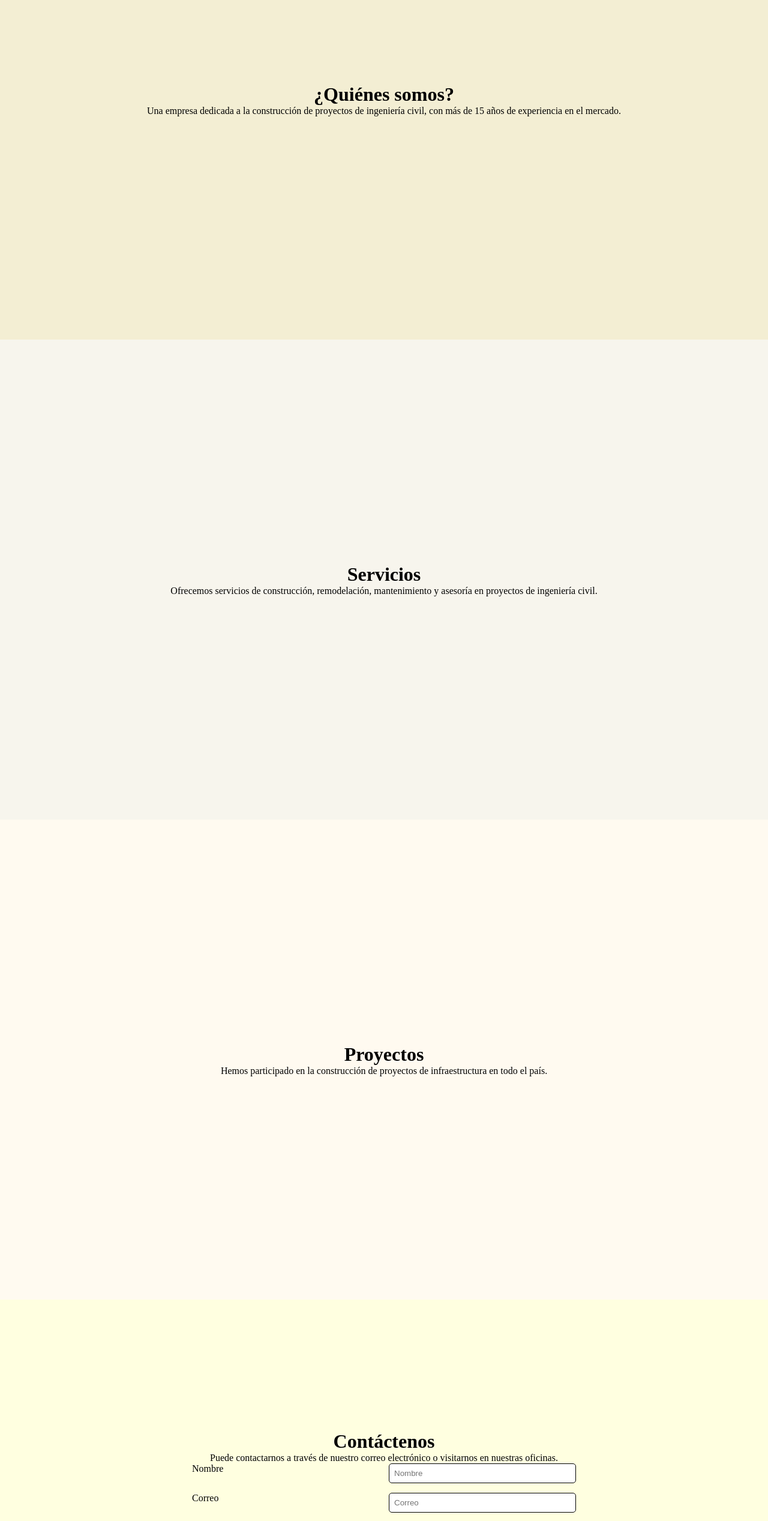
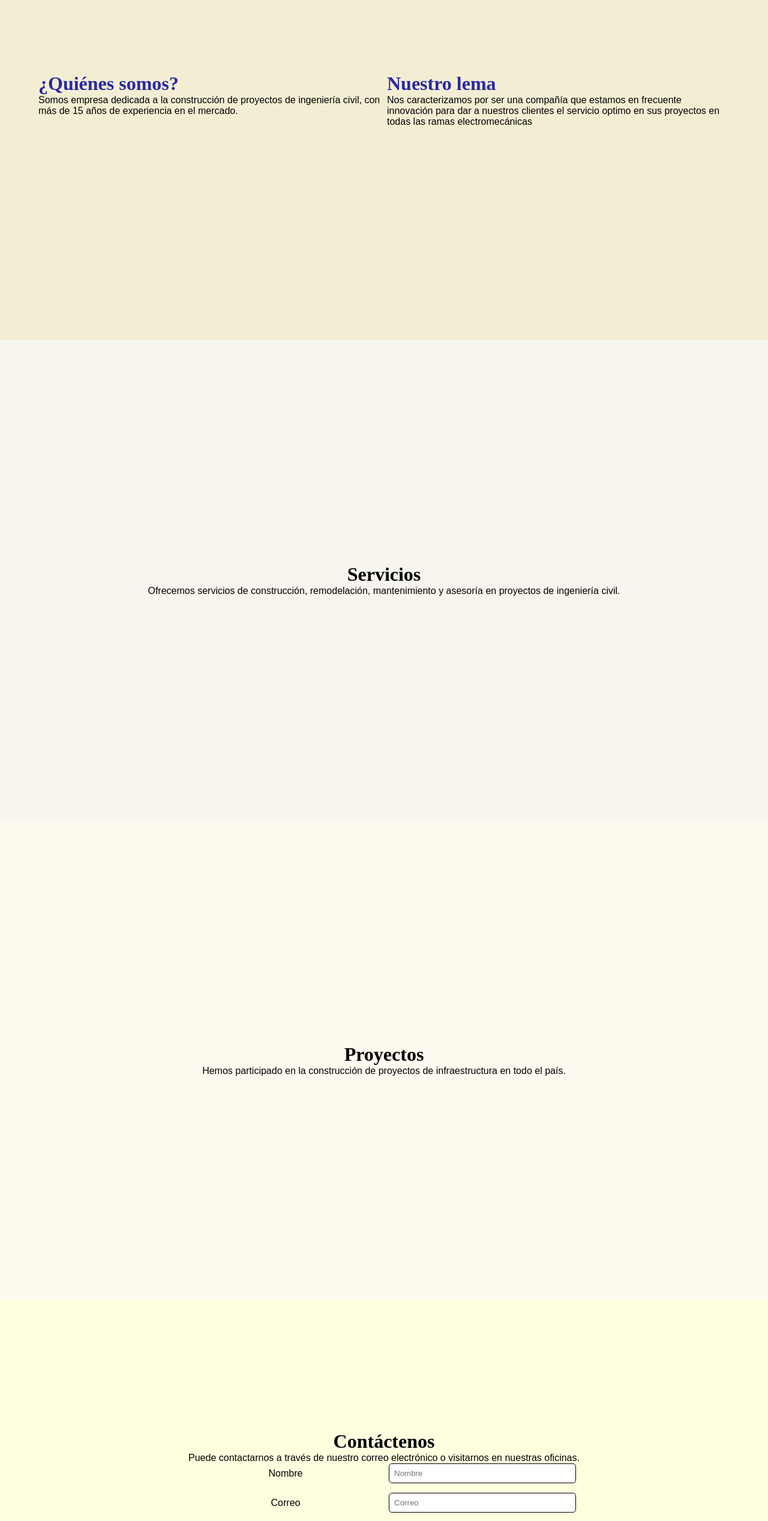
Before and after one commit to danimaietta/rojasruiz, a Next.js app: page / in a window 1280 px wide. Shown: the part 234-2769 px from the top of the page at 60% size. Built offline with nearby package versions, Linux system fonts and the light colour scheme.

Commit message:
text re-arange, divided by components

```diff
--- a/src/app/aboutUs/page.module.css
+++ b/src/app/aboutUs/page.module.css
@@ -0,0 +1,22 @@
+.aboutUs {
+    display: grid;
+    grid-gap: 10px;
+    grid-template-columns: repeat(2, 1fr);
+    margin: 5vw;
+}
+
+.aboutUs h1{
+    animation: text-appear 1s ease-in-out;
+    color: var(--h1-color);
+}
+
+@keyframes text-appear {
+    0% {
+        opacity: 0;
+        transform: translateX(20px);
+    }
+    100% {
+        opacity: 1;
+        transform: translateY(0);
+    }
+}
--- a/src/app/aboutUs/page.tsx
+++ b/src/app/aboutUs/page.tsx
@@ -1,13 +1,25 @@
+import styles from './page.module.css'
+
 export default function AboutUs() {
 
   return (
-    <>
-        <h1>¿Quiénes somos?</h1>
-        <p>
-            Una empresa dedicada a la construcción de proyectos
+    <div className={styles['aboutUs']}>
+        <div>
+          <h1>¿Quiénes somos?</h1>
+          <p>
+            Somos empresa dedicada a la construcción de proyectos
             de ingeniería civil, con más de 15 años de experiencia
             en el mercado.
-        </p>
-    </>
+          </p>
+        </div>
+        <div>
+          <h1>Nuestro lema</h1>
+          <p>
+            Nos caracterizamos por ser una compañía que estamos en
+            frecuente innovación para dar a nuestros clientes el servicio
+            optimo en sus proyectos en todas las ramas electromecánicas
+          </p>
+        </div>
+    </div>
   )
 }
--- /dev/null
+++ b/src/app/contact/page.module.css
@@ -0,0 +1,31 @@
+.contact-form {
+    display: grid;
+    grid-template-columns: 1fr 1fr;
+    grid-template-rows: 1fr 1fr;
+    gap: 1rem;
+    width: 50%;
+  }
+
+  .contact-form > p {
+    margin: auto auto;
+  }
+
+  .contact-form > input {
+    border: 1px solid black;
+    border-radius: 5px;
+    padding: 0.5rem;
+  }
+
+  .contact-form > textarea {
+    border: 1px solid black;
+    border-radius: 5px;
+    padding: 0.5rem;
+    height: 5rem;
+  }
+
+  .contact-form > button {
+    background-color: var(--hover-color);
+    border: none;
+    border-radius: 5px;
+    padding: 0.5rem;
+  }
--- /dev/null
+++ b/src/app/contact/page.tsx
@@ -0,0 +1,35 @@
+import styles from './page.module.css'
+
+export default function Contact() {
+
+    return (
+      <>
+        <h1>Contáctenos</h1>
+        <p>
+            Puede contactarnos a través de nuestro correo
+            electrónico o visitarnos en nuestras oficinas.
+        </p>
+        <form className={styles['contact-form']}>
+            <p>Nombre</p>
+            <input type='text' placeholder='Nombre'></input>
+            <p>Correo</p>
+            <input type='text' placeholder='Correo'></input>
+            <p>Teléfono</p>
+            <input type='text' placeholder='Teléfono'></input>
+            <p>Que servicio necesita?</p>
+            <select>
+                <option value="construcción">Instalación</option>
+                <option value="remodelación">Remodelación</option>
+                <option value="asesoría">Asesoría</option>
+                <option value="verificación">Verificación Eléctrica</option>
+                <option value="mantenimiento">Mantenimiento</option>
+                <option value="diseño">Diseño Eléctrico</option>
+                <option value="mantenimiento">Red Cableado</option>
+            </select>
+            <p>Mensaje</p>
+            <textarea placeholder='Dejenos un mensaje'></textarea>
+            <button onClick={e => e.preventDefault()}>Enviar</button>
+        </form>
+      </>
+    )
+  }
--- a/src/app/globals.css
+++ b/src/app/globals.css
@@ -1,26 +1,35 @@
 :root {
+  /* Background */
+  --aboutus-background: rgb(243, 238, 211);
+  --contact-background: lightyellow;
   --header-background: rgb(255, 255, 255);
-  --aboutus-background: rgb(243, 238, 211);
+  --projects-background: floralwhite;
   --services-background: rgb(247, 245, 237);
-  --projects-background: floralwhite;
-  --contact-background: lightyellow;
+  /* Text */
+  --h1-color: rgb(42, 40, 165);
   --text-highlight: rgb(182, 169, 99);
   --text-whatsapp: rgb(37, 211, 102);
+  /* Hover */
   --hover-color: rgb(240, 240, 240);
+  /* Width Height */
+  --container-height: 100vh;
   --header-height: 10vh;
-  --container-height: 100vh;
 }
 
 * {
   box-sizing: border-box;
+  margin: 0;
   padding: 0;
-  margin: 0;
 }
 
 html,
 body {
   max-width: 100vw;
   overflow-x: hidden;
+}
+
+p {
+  font-family: Raleway, sans-serif;
 }
 
 a {
@@ -31,8 +40,9 @@ a {
 span {
   display: flex;
   flex-direction: column;
+  font-weight: bold;
+  height: var(--header-height);
   justify-content: center;
-  height: var(--header-height);
   padding: 2vh 2vh;
 }
 
@@ -40,13 +50,13 @@ span {
   align-items: center;
   background-color: var(--header-background);
   display: flex;
-  font-family: Raleway, sans-serif;
   font-size: 0.85rem;
   height: var(--header-height);
-  width: 100%;
   justify-content: space-between;
   padding: 1rem;
   position: fixed;
+  width: 100%;
+  z-index: 1;
 }
 
 .options > span {
@@ -59,8 +69,8 @@ span {
 }
 
 .options {
+  align-items: center;
   display: flex;
-  align-items: center;
   justify-content: flex-end;
   width: 50%;
 }
@@ -86,4 +96,6 @@ span {
 
 .icon-whatsapp:hover {
   color: var(--text-whatsapp);
+  height: 1.7rem;
+  width: 1.7rem;
 }
--- a/src/app/layout.tsx
+++ b/src/app/layout.tsx
@@ -1,7 +1,7 @@
 'use client'
 
 import React, { useState, useEffect } from 'react'
-import { FaSquareWhatsapp } from "react-icons/fa6";
+import { FaSquareWhatsapp } from 'react-icons/fa6';
 import Image from 'next/image'
 import './globals.css'
 import logo from '@assets/logo.png'
@@ -12,12 +12,12 @@ export default function RootLayout({
 }: Readonly<{
   children: React.ReactNode;
 }>) {
-    const [selected, setSelected] = useState<string>('')
+    const [selected, setSelected] = useState<string>('aboutus')
     const { headerOptions, headerTexts } = constants
-    const totalHeight = window.innerHeight * headerOptions.length
+    const totalHeight = innerHeight * headerOptions.length
 
     useEffect(() => {
-        document.addEventListener("scroll", () => {
+        document.addEventListener('scroll', () => {
             console.log(totalHeight - (window.innerHeight) - (window.innerHeight * 0.10));
             if(window.scrollY < window.innerHeight - window.innerHeight * 0.10){
                 setSelected('aboutus')
@@ -30,7 +30,7 @@ export default function RootLayout({
             }
         });
 
-        return () => document.removeEventListener("scroll", () => {})
+        return () => document.removeEventListener('scroll', () => {})
     }, [])
 
 
@@ -44,10 +44,10 @@ export default function RootLayout({
     }
 
     return (
-        <html lang="es">
+        <html lang='es'>
             <body>
                 <div className='header'>
-                    <Image src={logo} className='logo' alt="Image" width={200} />
+                    <Image src={logo} className='logo' alt='Image' width={200} />
                     <div className='options'>
                         {
                             headerOptions.map((option, index) => {
--- a/src/app/page.module.css
+++ b/src/app/page.module.css
@@ -2,12 +2,12 @@
 .services-container,
 .projects-container,
 .contact-container  {
+  align-items: center;
   display: flex;
   flex-direction: column;
-  align-items: center;
   height: var(--container-height);
+  justify-content: center;
   overflow: hidden;
-  justify-content: center;
 }
 
 .aboutus-container {
@@ -25,31 +25,3 @@
 .contact-container {
   background-color: var(--contact-background);
 }
-
-.contact-form {
-  display: grid;
-  grid-template-columns: 1fr 1fr;
-  grid-template-rows: 1fr 1fr;
-  gap: 1rem;
-  width: 50%;
-}
-
-.contact-form > input {
-  border: 1px solid black;
-  border-radius: 5px;
-  padding: 0.5rem;
-}
-
-.contact-form > textarea {
-  border: 1px solid black;
-  border-radius: 5px;
-  padding: 0.5rem;
-  height: 5rem;
-}
-
-.contact-form > button {
-  background-color: var(--hover-color);
-  border: none;
-  border-radius: 5px;
-  padding: 0.5rem;
-}
--- a/src/app/page.tsx
+++ b/src/app/page.tsx
@@ -2,6 +2,9 @@
 
 import styles from './page.module.css'
 import About from './aboutUs/page'
+import Services from './services/page'
+import Projects from './projects/page'
+import Contact from './contact/page'
 
 export default function Home() {
     return (
@@ -10,47 +13,13 @@ export default function Home() {
                 <About />
             </div>
             <div className={styles['services-container']}>
-                <h1>Servicios</h1>
-                <p>
-                    Ofrecemos servicios de construcción, remodelación,
-                    mantenimiento y asesoría en proyectos de ingeniería
-                    civil.
-                </p>
+                <Services />
             </div>
             <div className={styles['projects-container']}>
-                <h1>Proyectos</h1>
-                <p>
-                    Hemos participado en la construcción de proyectos
-                    de infraestructura en todo el país.
-                </p>
+                <Projects />
             </div>
             <div className={styles['contact-container']}>
-                <h1>Contáctenos</h1>
-                <p>
-                    Puede contactarnos a través de nuestro correo
-                    electrónico o visitarnos en nuestras oficinas.
-                </p>
-                <form className={styles['contact-form']}>
-                    <p>Nombre</p>
-                    <input type='text' placeholder='Nombre'></input>
-                    <p>Correo</p>
-                    <input type='text' placeholder='Correo'></input>
-                    <p>Teléfono</p>
-                    <input type='text' placeholder='Teléfono'></input>
-                    <p>Que servicio necesita?</p>
-                    <select>
-                        <option value="construcción">Instalación</option>
-                        <option value="remodelación">Remodelación</option>
-                        <option value="asesoría">Asesoría</option>
-                        <option value="verificación">Verificación Eléctrica</option>
-                        <option value="mantenimiento">Mantenimiento</option>
-                        <option value="diseño">Diseño Eléctrico</option>
-                        <option value="mantenimiento">Red Cableado</option>
-                    </select>
-                    <p>Mensaje</p>
-                    <textarea placeholder='Dejenos un mensaje'></textarea>
-                    <button onClick={e => e.preventDefault()}>Enviar</button>
-                </form>
+                <Contact />
             </div>
         </div>
     )
--- /dev/null
+++ b/src/app/projects/page.tsx
@@ -0,0 +1,12 @@
+export default function Projects() {
+
+    return (
+      <>
+        <h1>Proyectos</h1>
+        <p>
+            Hemos participado en la construcción de proyectos
+            de infraestructura en todo el país.
+        </p>
+      </>
+    )
+  }
--- /dev/null
+++ b/src/app/services/page.tsx
@@ -0,0 +1,13 @@
+export default function Services() {
+
+    return (
+      <>
+        <h1>Servicios</h1>
+        <p>
+            Ofrecemos servicios de construcción, remodelación,
+            mantenimiento y asesoría en proyectos de ingeniería
+            civil.
+        </p>
+      </>
+    )
+  }
```
Also changed, not shown: src/app/projects/page.module.css (added), src/app/services/page.module.css (added).
